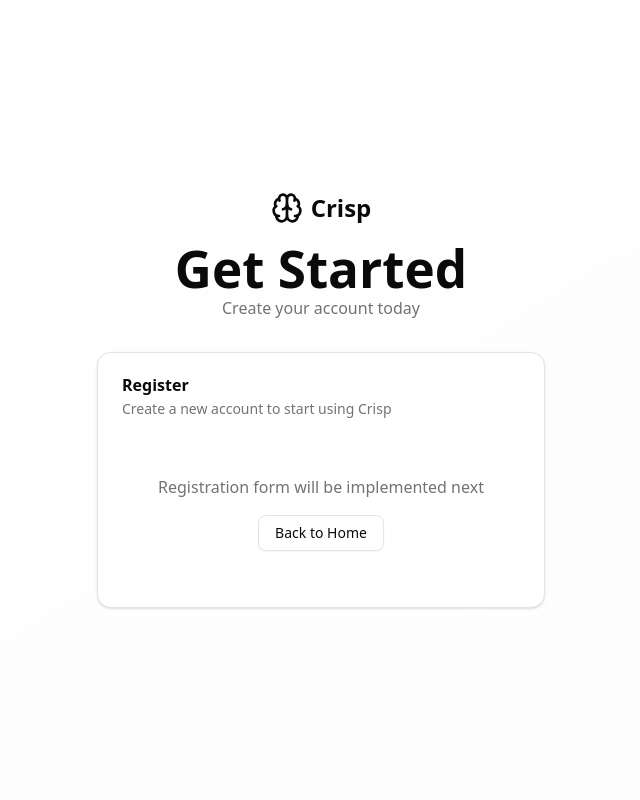
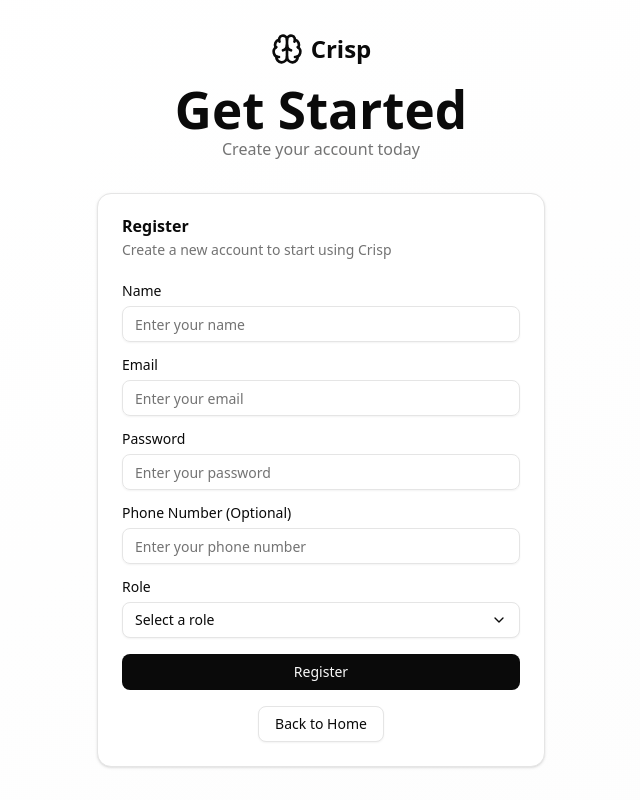
Before and after one commit to fyzanshaik/crisp-swipe, a React app in the folder frontend/: page /register in a window 1280 px wide. Shown: the whole page, without its empty margins (319-959 px from the left). Built offline with nearby package versions, Linux system fonts and the light colour scheme; the HTML template or start-up script is replaced by a standard one; what hono would draw is missing.

Commit message:
register route add
Signed-off-by: fyzanshaik <fyzan.shaik@gmail.com>

```diff
--- a/frontend/src/routes/register.tsx
+++ b/frontend/src/routes/register.tsx
@@ -1,14 +1,73 @@
-import { createFileRoute } from "@tanstack/react-router";
+import { createFileRoute, useNavigate } from "@tanstack/react-router";
 import { Button } from "@/components/ui/button";
 import { Card, CardContent, CardDescription, CardHeader, CardTitle } from "@/components/ui/card";
-import { Brain } from "lucide-react";
+import { Input } from "@/components/ui/input";
+import { Label } from "@/components/ui/label";
+import {
+  DropdownMenu,
+  DropdownMenuContent,
+  DropdownMenuItem,
+  DropdownMenuTrigger
+} from "@/components/ui/dropdown-menu";
+import { Brain, ChevronDown } from "lucide-react";
 import { Link } from "@tanstack/react-router";
+import { useForm } from "@tanstack/react-form";
+import { api } from "@/lib/api";
 
 export const Route = createFileRoute("/register")({
   component: Register,
 });
 
 function Register() {
+  const navigate = useNavigate();
+
+  const form = useForm({
+    defaultValues: {
+      name: "",
+      email: "",
+      password: "",
+      phone: "",
+      role: "" as "candidate" | "recruiter" | "",
+    },
+    validators: {
+      onChange: ({ value }) => {
+        if (!value.name || value.name.length < 2) {
+          return "Name must be at least 2 characters";
+        }
+        if (!value.email || !value.email.includes("@")) {
+          return "Please enter a valid email";
+        }
+        if (!value.password || value.password.length < 8) {
+          return "Password must be at least 8 characters";
+        }
+        if (!value.role) {
+          return "Please select a role";
+        }
+        return undefined;
+      },
+    },
+    onSubmit: async ({ value }) => {
+      if (!value.role || (value.role !== 'candidate' && value.role !== 'recruiter')) {
+        throw new Error('Please select a valid role');
+      }
+
+      const res = await api.auth.register.$post({
+        json: {
+          name: value.name,
+          email: value.email,
+          password: value.password,
+          phone: value.phone || undefined,
+          role: value.role as "candidate" | "recruiter"
+        }
+      });
+      if (!res.ok) {
+        const error = await res.json();
+        throw new Error('error' in error ? error.error : 'Registration failed');
+      }
+      navigate({ to: "/login" });
+    },
+  });
+
   return (
     <div className="min-h-screen bg-gradient-to-br from-background to-secondary/20 flex items-center justify-center p-4">
       <div className="w-full max-w-md">
@@ -29,8 +88,162 @@
             </CardDescription>
           </CardHeader>
           <CardContent>
-            <div className="text-center py-8">
-              <p className="text-muted-foreground mb-4">Registration form will be implemented next</p>
+            <form
+              className="space-y-4"
+              onSubmit={(e) => {
+                e.preventDefault();
+                e.stopPropagation();
+                form.handleSubmit();
+              }}
+            >
+              <form.Field
+                name="name"
+                children={(field) => (
+                  <div className="space-y-2">
+                    <Label htmlFor={field.name}>Name</Label>
+                    <Input
+                      id={field.name}
+                      name={field.name}
+                      type="text"
+                      placeholder="Enter your name"
+                      value={field.state.value}
+                      onBlur={field.handleBlur}
+                      onChange={(e) => field.handleChange(e.target.value)}
+                    />
+                    {!field.state.meta.isValid && (
+                      <em className="text-red-500 text-sm">
+                        {field.state.meta.errors.join(", ")}
+                      </em>
+                    )}
+                  </div>
+                )}
+              />
+
+              <form.Field
+                name="email"
+                children={(field) => (
+                  <div className="space-y-2">
+                    <Label htmlFor={field.name}>Email</Label>
+                    <Input
+                      id={field.name}
+                      name={field.name}
+                      type="email"
+                      placeholder="Enter your email"
+                      value={field.state.value}
+                      onBlur={field.handleBlur}
+                      onChange={(e) => field.handleChange(e.target.value)}
+                    />
+                    {!field.state.meta.isValid && (
+                      <em className="text-red-500 text-sm">
+                        {field.state.meta.errors.join(", ")}
+                      </em>
+                    )}
+                  </div>
+                )}
+              />
+
+              <form.Field
+                name="password"
+                children={(field) => (
+                  <div className="space-y-2">
+                    <Label htmlFor={field.name}>Password</Label>
+                    <Input
+                      id={field.name}
+                      name={field.name}
+                      type="password"
+                      placeholder="Enter your password"
+                      value={field.state.value}
+                      onBlur={field.handleBlur}
+                      onChange={(e) => field.handleChange(e.target.value)}
+                    />
+                    {!field.state.meta.isValid && (
+                      <em className="text-red-500 text-sm">
+                        {field.state.meta.errors.join(", ")}
+                      </em>
+                    )}
+                  </div>
+                )}
+              />
+
+              <form.Field
+                name="phone"
+                children={(field) => (
+                  <div className="space-y-2">
+                    <Label htmlFor={field.name}>Phone Number (Optional)</Label>
+                    <Input
+                      id={field.name}
+                      name={field.name}
+                      type="tel"
+                      placeholder="Enter your phone number"
+                      value={field.state.value}
+                      onBlur={field.handleBlur}
+                      onChange={(e) => field.handleChange(e.target.value)}
+                    />
+                    {!field.state.meta.isValid && (
+                      <em className="text-red-500 text-sm">
+                        {field.state.meta.errors.join(", ")}
+                      </em>
+                    )}
+                  </div>
+                )}
+              />
+
+              <form.Field
+                name="role"
+                children={(field) => (
+                  <div className="space-y-2">
+                    <Label htmlFor={field.name}>Role</Label>
+                    <DropdownMenu>
+                      <DropdownMenuTrigger asChild>
+                        <Button
+                          variant="outline"
+                          className="w-full justify-between"
+                          type="button"
+                        >
+                          {field.state.value ?
+                            (field.state.value === "candidate" ? "Candidate" : "Recruiter") :
+                            "Select a role"
+                          }
+                          <ChevronDown className="ml-2 h-4 w-4" />
+                        </Button>
+                      </DropdownMenuTrigger>
+                      <DropdownMenuContent className="w-full">
+                        <DropdownMenuItem
+                          onClick={() => field.handleChange("candidate")}
+                        >
+                          Candidate
+                        </DropdownMenuItem>
+                        <DropdownMenuItem
+                          onClick={() => field.handleChange("recruiter")}
+                        >
+                          Recruiter
+                        </DropdownMenuItem>
+                      </DropdownMenuContent>
+                    </DropdownMenu>
+                    {!field.state.meta.isValid && (
+                      <em className="text-red-500 text-sm">
+                        {field.state.meta.errors.join(", ")}
+                      </em>
+                    )}
+                  </div>
+                )}
+              />
+
+              <form.Subscribe
+                selector={(state) => [state.canSubmit, state.isSubmitting]}
+                children={([canSubmit, isSubmitting]) => (
+                  <Button
+                    type="submit"
+                    className="w-full"
+                    disabled={!canSubmit || isSubmitting}
+                  >
+                    {isSubmitting ? "Registering..." : "Register"}
+                  </Button>
+                )}
+              />
+            </form>
+
+            <div className="mt-4 text-center">
               <Button asChild variant="outline">
                 <Link to="/">Back to Home</Link>
               </Button>
```
Also changed, not shown: 1 other file (tests, documents, lock files or other folders).
